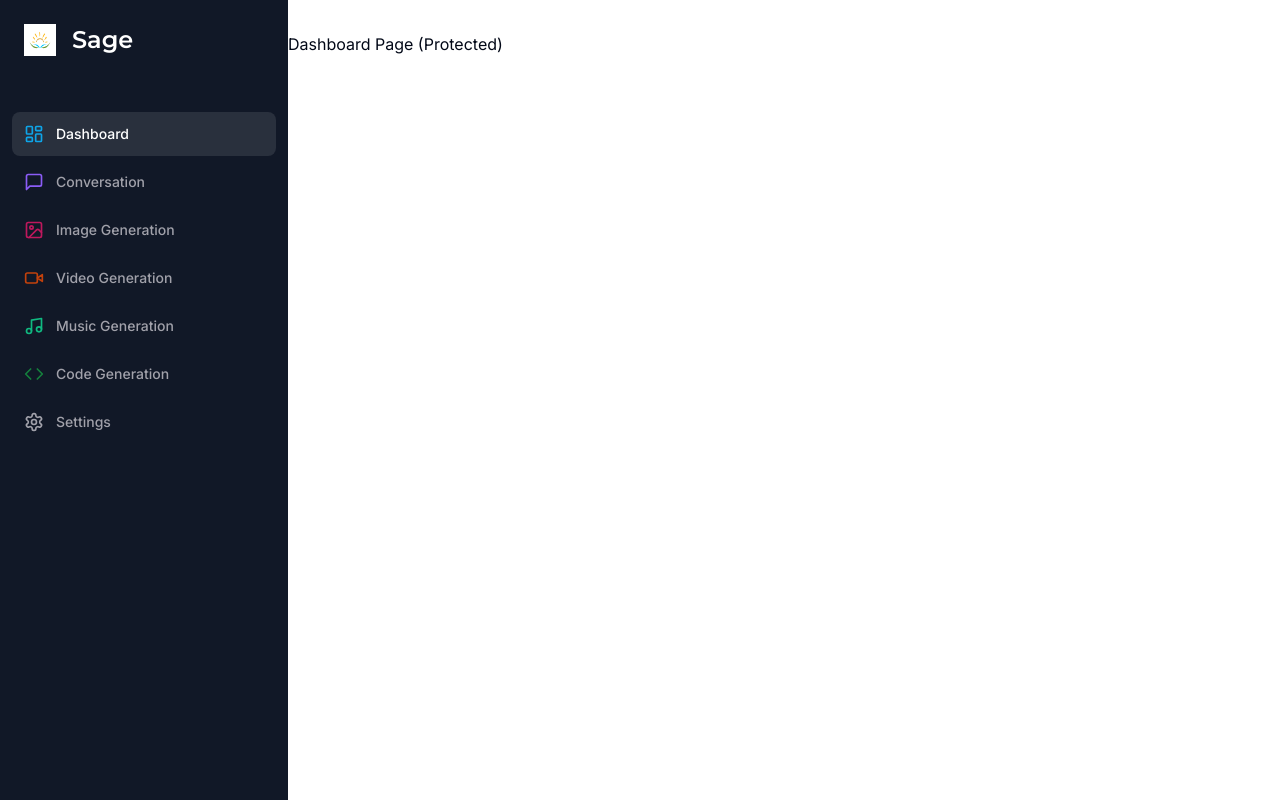
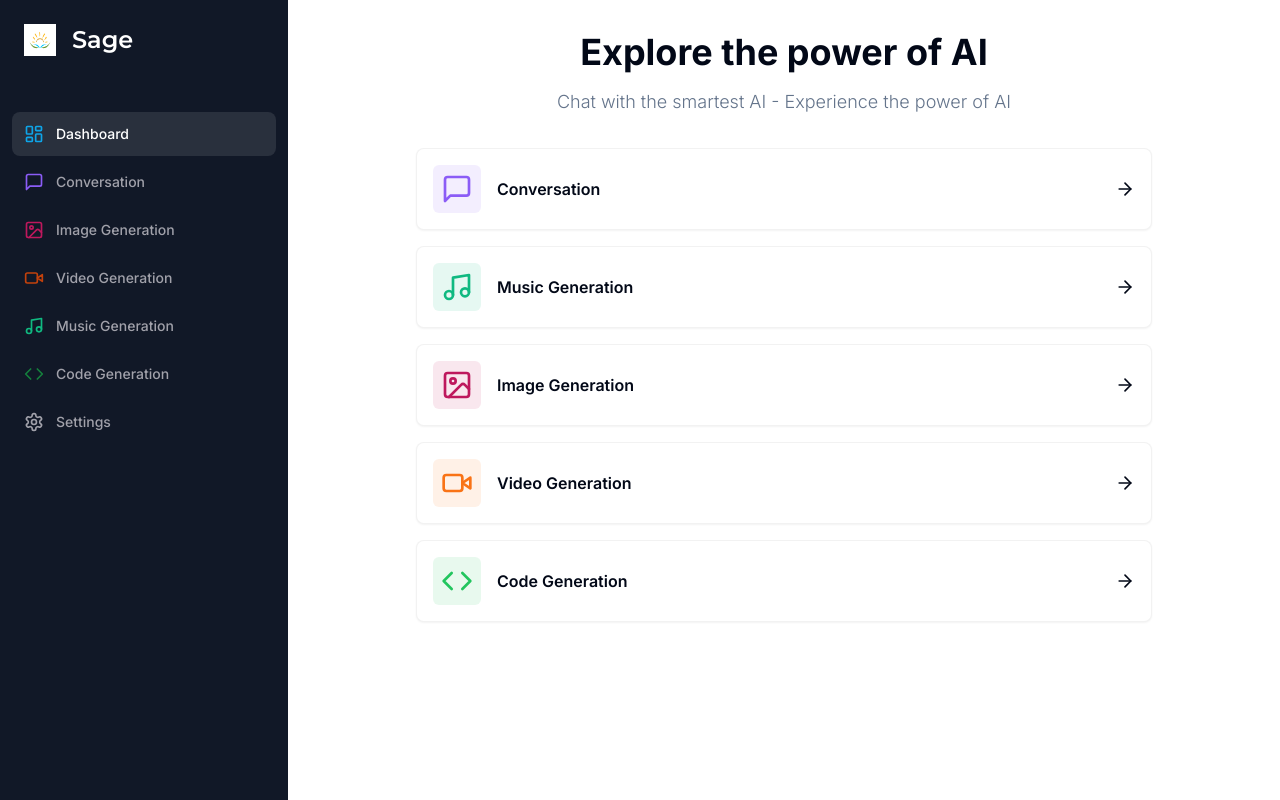
Before and after one commit to dialite/Sage, a Next.js app: page /dashboard in a window 1280 px wide. Built offline with nearby package versions, Linux system fonts and the light colour scheme.

Commit message:
Create and finish dashboard page for application containing heading and routing components

```diff
--- a/app/(dashboard)/(routes)/dashboard/page.tsx
+++ b/app/(dashboard)/(routes)/dashboard/page.tsx
@@ -1,7 +1,84 @@
+"use client";
+
+import { Card } from "@/components/ui/card";
+import {
+  ArrowRight,
+  Code,
+  ImageIcon,
+  MessageSquare,
+  Music,
+  VideoIcon,
+} from "../../../../node_modules/lucide-react";
+import { cn } from "@/lib/utils";
+import { useRouter } from "next/navigation";
+
+const tools = [
+  {
+    label: "Conversation",
+    icon: MessageSquare,
+    color: "text-violet-500",
+    bgcolor: "bg-violet-500/10",
+    href: "/conversation",
+  },
+  {
+    label: "Music Generation",
+    icon: Music,
+    color: "text-emerald-500",
+    bgcolor: "bg-emerald-500/10",
+    href: "/music",
+  },
+  {
+    label: "Image Generation",
+    icon: ImageIcon,
+    color: "text-pink-700",
+    bgcolor: "bg-pink-700/10",
+    href: "/image",
+  },
+  {
+    label: "Video Generation",
+    icon: VideoIcon,
+    color: "text-orange-500",
+    bgcolor: "bg-orange-500/10",
+    href: "/video",
+  },
+  {
+    label: "Code Generation",
+    icon: Code,
+    color: "text-green-500",
+    bgcolor: "bg-green-500/10",
+    href: "/code",
+  },
+];
+
 const DashboardPage = () => {
+  const router = useRouter();
   return (
     <div>
-      <p>Dashboard Page (Protected)</p>
+      <div className="mb-8 space-y-4">
+        <h2 className="text-2xl md:text-4xl font-bold text-center">
+          Explore the power of AI
+        </h2>
+        <p className="text-muted-foreground font-light text-sm md:text-lg text-center">
+          Chat with the smartest AI - Experience the power of AI
+        </p>
+      </div>
+      <div className="px-4 md:px-20 lg:px-32 space-y-4">
+        {tools.map((tool) => (
+          <Card
+            onClick={() => router.push(tool.href)}
+            key={tool.href}
+            className="p-4 border-black/5 flex items-center justify-between hover:shadow-md transition cursor-pointer"
+          >
+            <div className="flex items-center gap-x-4">
+              <div className={cn("p-2 w-fit rounded-md", tool.bgcolor)}>
+                <tool.icon className={cn("w-8 h-8", tool.color)} />
+              </div>
+              <div className="font-semibold">{tool.label}</div>
+            </div>
+            <ArrowRight className="w-5 h-5" />
+          </Card>
+        ))}
+      </div>
     </div>
   );
 };
--- /dev/null
+++ b/components/ui/card.tsx
@@ -0,0 +1,79 @@
+import * as React from "react"
+
+import { cn } from "@/lib/utils"
+
+const Card = React.forwardRef<
+  HTMLDivElement,
+  React.HTMLAttributes<HTMLDivElement>
+>(({ className, ...props }, ref) => (
+  <div
+    ref={ref}
+    className={cn(
+      "rounded-lg border bg-card text-card-foreground shadow-sm",
+      className
+    )}
+    {...props}
+  />
+))
+Card.displayName = "Card"
+
+const CardHeader = React.forwardRef<
+  HTMLDivElement,
+  React.HTMLAttributes<HTMLDivElement>
+>(({ className, ...props }, ref) => (
+  <div
+    ref={ref}
+    className={cn("flex flex-col space-y-1.5 p-6", className)}
+    {...props}
+  />
+))
+CardHeader.displayName = "CardHeader"
+
+const CardTitle = React.forwardRef<
+  HTMLParagraphElement,
+  React.HTMLAttributes<HTMLHeadingElement>
+>(({ className, ...props }, ref) => (
+  <h3
+    ref={ref}
+    className={cn(
+      "text-2xl font-semibold leading-none tracking-tight",
+      className
+    )}
+    {...props}
+  />
+))
+CardTitle.displayName = "CardTitle"
+
+const CardDescription = React.forwardRef<
+  HTMLParagraphElement,
+  React.HTMLAttributes<HTMLParagraphElement>
+>(({ className, ...props }, ref) => (
+  <p
+    ref={ref}
+    className={cn("text-sm text-muted-foreground", className)}
+    {...props}
+  />
+))
+CardDescription.displayName = "CardDescription"
+
+const CardContent = React.forwardRef<
+  HTMLDivElement,
+  React.HTMLAttributes<HTMLDivElement>
+>(({ className, ...props }, ref) => (
+  <div ref={ref} className={cn("p-6 pt-0", className)} {...props} />
+))
+CardContent.displayName = "CardContent"
+
+const CardFooter = React.forwardRef<
+  HTMLDivElement,
+  React.HTMLAttributes<HTMLDivElement>
+>(({ className, ...props }, ref) => (
+  <div
+    ref={ref}
+    className={cn("flex items-center p-6 pt-0", className)}
+    {...props}
+  />
+))
+CardFooter.displayName = "CardFooter"
+
+export { Card, CardHeader, CardFooter, CardTitle, CardDescription, CardContent }
```
